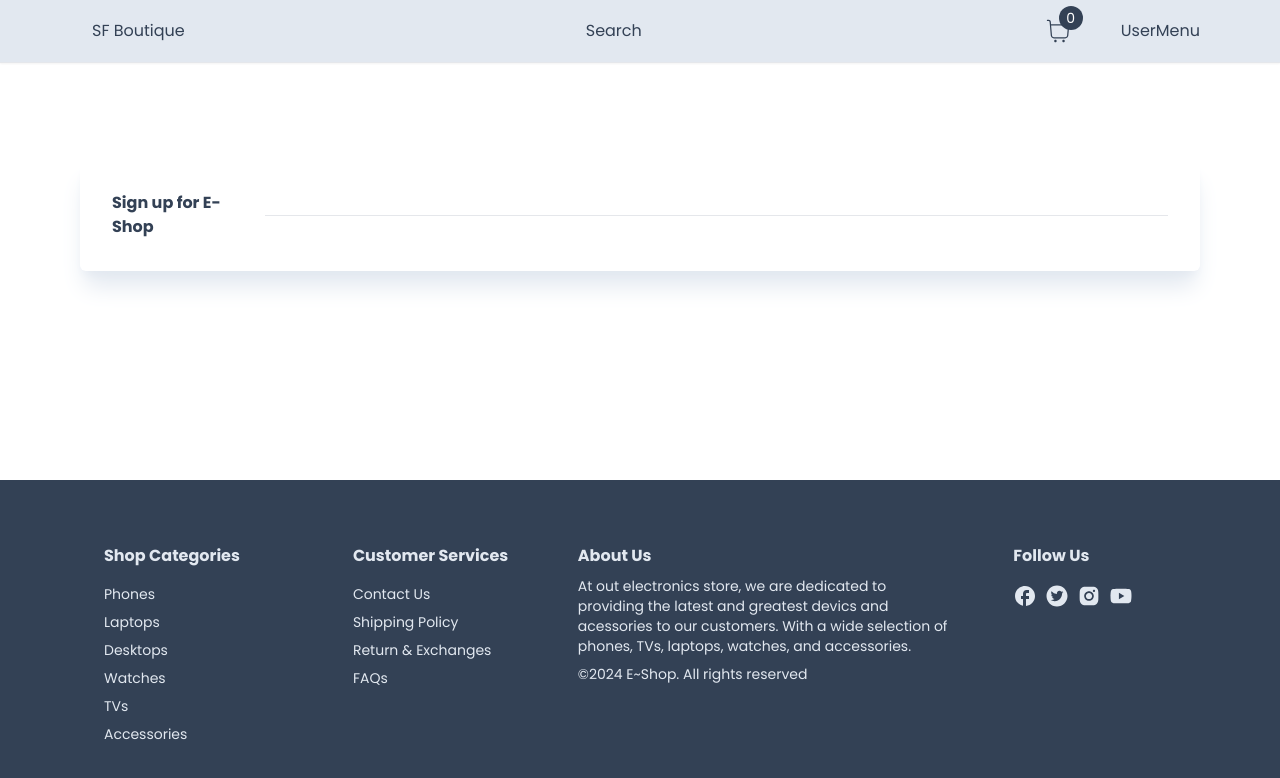
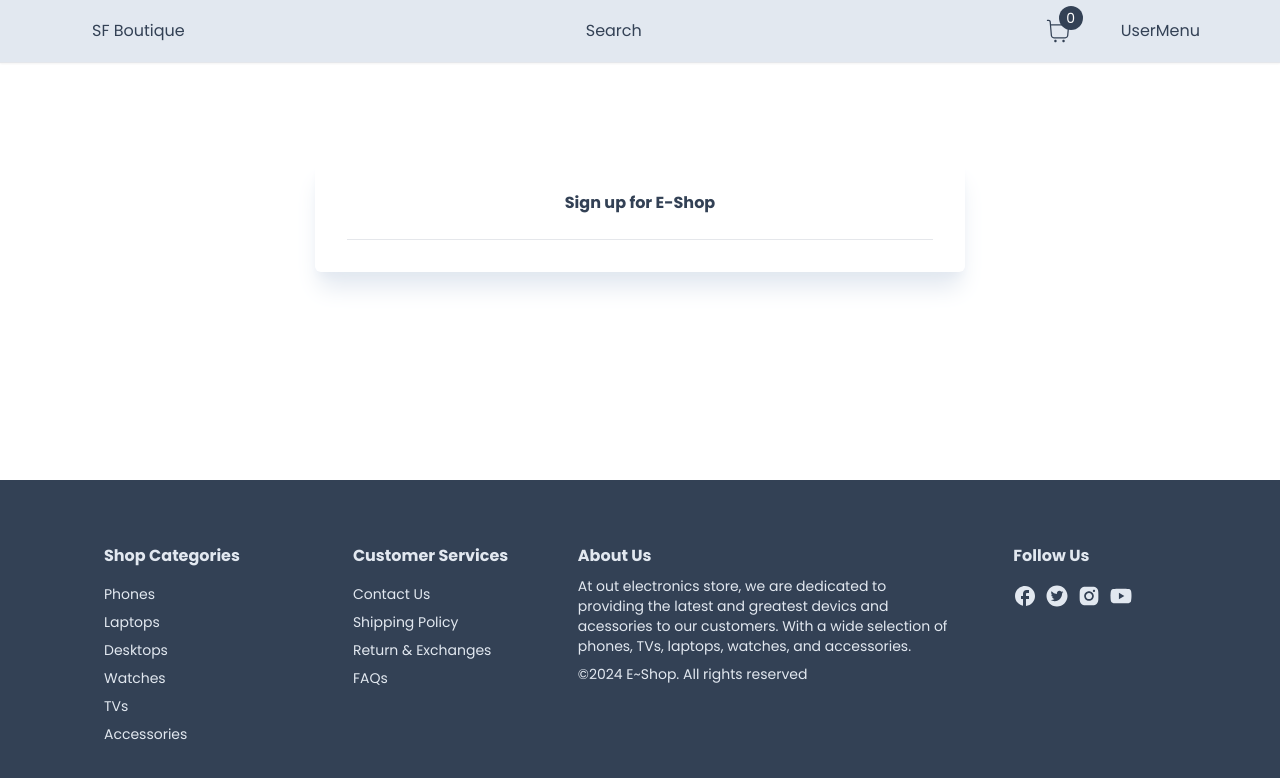
Before and after one commit to iJoyRide/Ecommerce, a Next.js app: page /register in a window 1280 px wide. Shown: the top 778 px of the page. Built offline with nearby package versions, Linux system fonts and the light colour scheme; a web font is replaced by a local one.

Commit message:
sign up page has been created

```diff
--- a/app/components/Heading.tsx
+++ b/app/components/Heading.tsx
@@ -3,7 +3,7 @@ interface HeadingProps{
     center?: boolean
 }
 
-const Heading:React.FC<HeadingProps> = ({title, center}) => {
+const Heading:React.FC<HeadingProps> = ({title, center = true}) => {
     return ( <div className={center? "text-center" : "text-start"}>
         <h1 className=" font-bold">{title}</h1>
     </div> );
--- a/app/components/products/FormWrap.tsx
+++ b/app/components/products/FormWrap.tsx
@@ -7,11 +7,13 @@ const FormWrap = ({children} : {children: React.ReactNode}) => {
         items-center
         justify-center
         pb-12
-        pt-24">
+        pt-24
+        ">
             <div className="
-            max-w-650px
+            max-w-[650px]
             w-full
             flex
+            flex-col
             gap-6
             items-center
             shadow-xl
--- a/app/register/RegisterForm.tsx
+++ b/app/register/RegisterForm.tsx
@@ -5,10 +5,10 @@ import Heading from "../components/Heading";
 const RegisterForm = () => {
     return (
         <>
-        <Heading title="Sign up for E-Shop"/>
+        <Heading title="Sign up for E-Shop" center/>
         <hr className=" bg-slate-300 w-full h-px"/>
         </>
      );
-}
+};
 
 export default RegisterForm;
```
